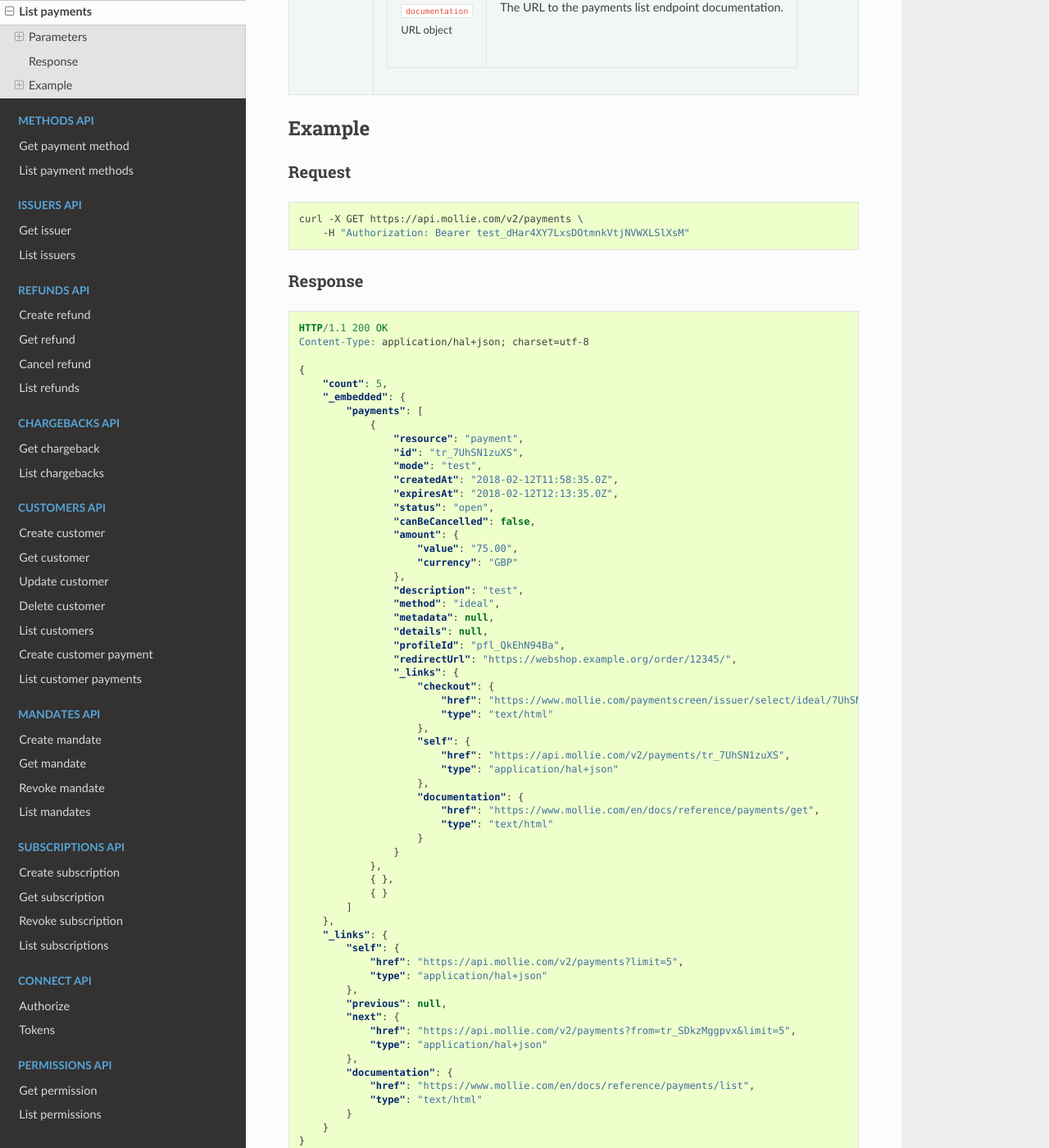
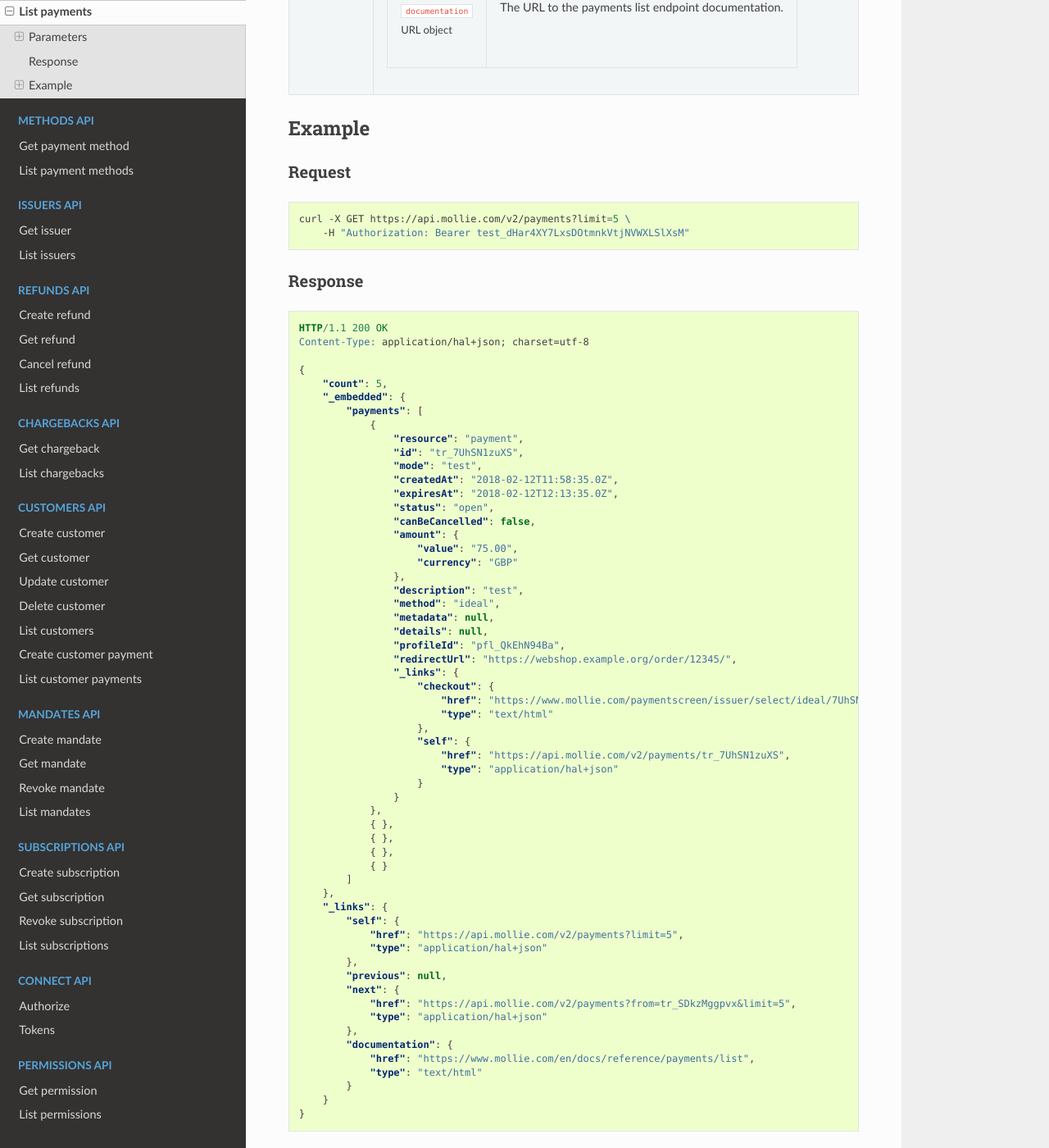
Before and after one commit to zsparal/api-documentation, a Sphinx documentation site: the page built from source/reference/v2/payments-api/list-payments.rst, in a window 1280 px wide and 1400 px high, scrolled down 1891 px. Shown: the whole window at 82% size. Built offline with Sphinx 7.4.7 and the Read the Docs theme 2.0.0, drawn with Linux system fonts in a browser that asks for light colours.

Commit message:
Add `limit` parameter and remove documentation link for collection items, they are only added to top level objects.

```diff
--- a/source/reference/v2/payments-api/list-payments.rst
+++ b/source/reference/v2/payments-api/list-payments.rst
@@ -106,7 +106,7 @@
 ^^^^^^^
 .. code-block:: bash
 
-   curl -X GET https://api.mollie.com/v2/payments \
+   curl -X GET https://api.mollie.com/v2/payments?limit=5 \
        -H "Authorization: Bearer test_dHar4XY7LxsDOtmnkVtjNVWXLSlXsM"
 
 Response
@@ -146,13 +146,11 @@
                        "self": {
                            "href": "https://api.mollie.com/v2/payments/tr_7UhSN1zuXS",
                            "type": "application/hal+json"
-                       },
-                       "documentation": {
-                           "href": "https://www.mollie.com/en/docs/reference/payments/get",
-                           "type": "text/html"
                        }
                    }
                },
+               { },
+               { },
                { },
                { }
            ]
```
